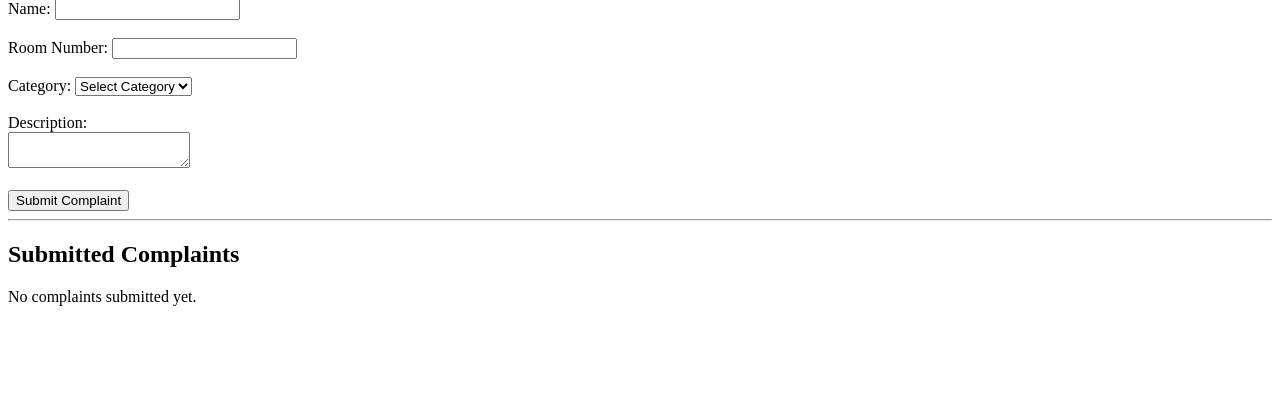
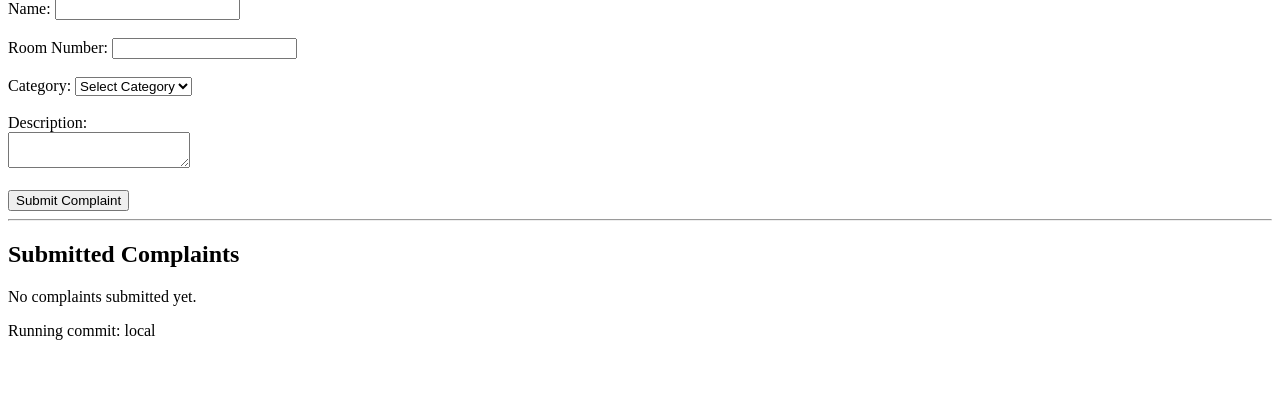
Before and after one commit to ayush-maniyar/campusfix-cca2, a Flask app: page / in a window 1280 px wide. Shown: the part 128-541 px from the top of the page. Run offline with Flask 3, Linux system fonts and the light colour scheme.

Commit message:
Add health endpoint and commit ID

```diff
--- a/app.py
+++ b/app.py
@@ -1,3 +1,5 @@
+import os
+
 from flask import Flask, render_template, request, redirect
 
 app = Flask(__name__)
@@ -7,7 +9,11 @@ complaints = []
 
 @app.route("/")
 def home():
-    return render_template("index.html", complaints=complaints)
+    return render_template(
+        "index.html",
+        complaints=complaints,
+        commit_id=os.getenv("COMMIT_ID", "local")
+    )
 
 
 @app.route("/complaint", methods=["POST"])
@@ -37,5 +43,13 @@ def api_complaints():
     return complaints
 
 
+@app.route("/health")
+def health():
+    return {
+        "status": "ok",
+        "commit": os.getenv("COMMIT_ID", "local")
+    }
+
+
 if __name__ == "__main__":
     app.run(host="0.0.0.0", port=5000)
--- a/templates/index.html
+++ b/templates/index.html
@@ -54,5 +54,9 @@
     {% else %}
         <p>No complaints submitted yet.</p>
     {% endfor %}
+
+    <footer>
+        Running commit: {{ commit_id }}
+    </footer>
 </body>
 </html>
```
